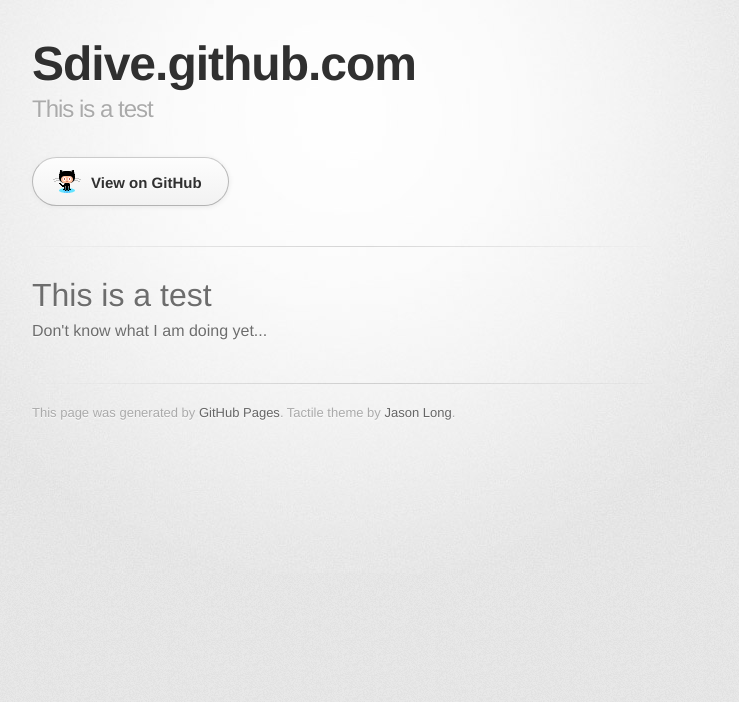
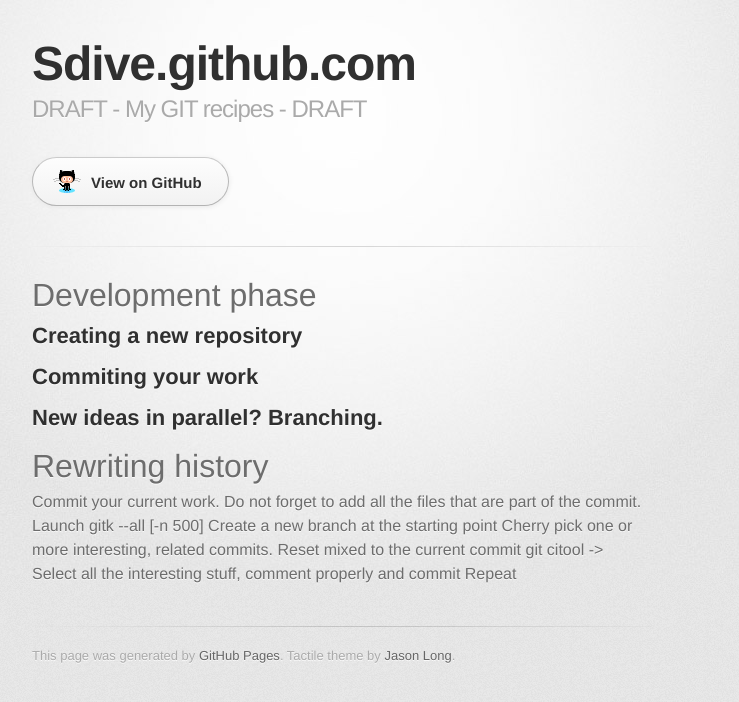
Before and after one commit to sdive/sdive.github.com, a plain HTML site: page index.html in a window 1280 px wide. Shown: the whole page, without its empty margins (298-1037 px from the left). Drawn offline with Linux system fonts and the light colour scheme; a web font is replaced by a local one.

Commit message:
Replace master branch with page content via GitHub

```diff
--- a/index.html
+++ b/index.html
@@ -19,7 +19,7 @@
 
         <header>
           <h1>Sdive.github.com</h1>
-          <h2>This is a test</h2>
+          <h2>DRAFT - My GIT recipes - DRAFT</h2>
         </header>
 
         <section id="downloads" class="clearfix">
@@ -29,9 +29,24 @@
         <hr>
 
         <section id="main_content">
-          <h1>This is a test</h1>
+          <h1>Development phase</h1>
 
-<p>Don't know what I am doing yet...</p>
+<h2>Creating a new repository</h2>
+
+<h2>Commiting your work</h2>
+
+<h2>New ideas in parallel? Branching.</h2>
+
+<h1>Rewriting history</h1>
+
+<p>Commit your current work. Do not forget to add all the files that are part of the commit.
+Launch gitk --all [-n 500]
+Create a new branch at the starting point
+Cherry pick one or more interesting, related commits.
+Reset mixed to the current commit
+git citool
+-&gt; Select all the interesting stuff, comment properly and commit
+Repeat</p>
         </section>
 
         <footer>
--- a/params.json
+++ b/params.json
@@ -1 +1 @@
-{"note":"Don't delete this file! It's used internally to help with page regeneration.","name":"Sdive.github.com","body":"# This is a test\r\nDon't know what I am doing yet...","google":"","tagline":"This is a test"}
+{"note":"Don't delete this file! It's used internally to help with page regeneration.","body":"# Development phase\r\n## Creating a new repository\r\n## Commiting your work\r\n## New ideas in parallel? Branching.\r\n\r\n# Rewriting history\r\nCommit your current work. Do not forget to add all the files that are part of the commit.\r\nLaunch gitk --all [-n 500]\r\nCreate a new branch at the starting point\r\nCherry pick one or more interesting, related commits.\r\nReset mixed to the current commit\r\ngit citool\r\n-> Select all the interesting stuff, comment properly and commit\r\nRepeat","name":"Sdive.github.com","tagline":"DRAFT - My GIT recipes - DRAFT","google":""}
```
